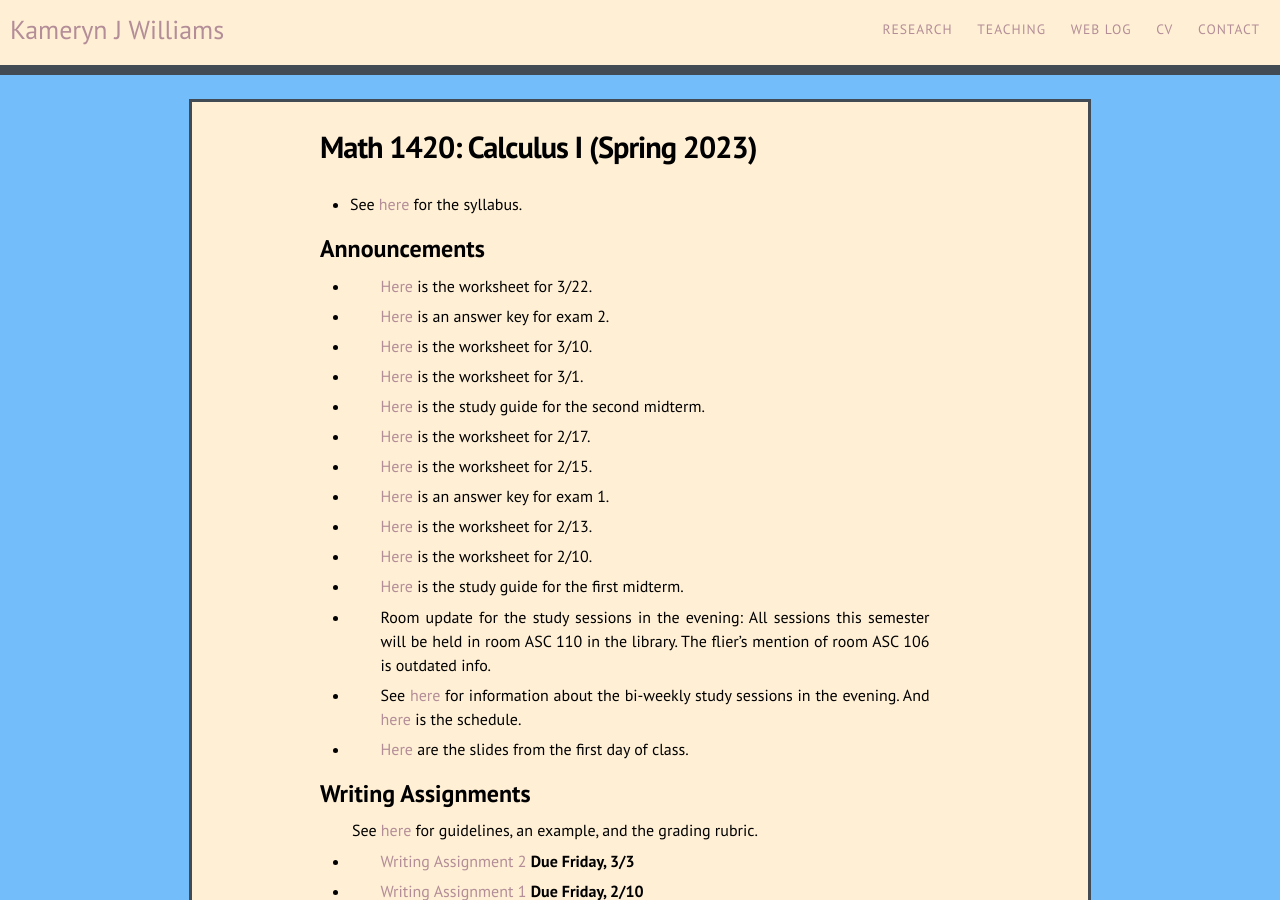
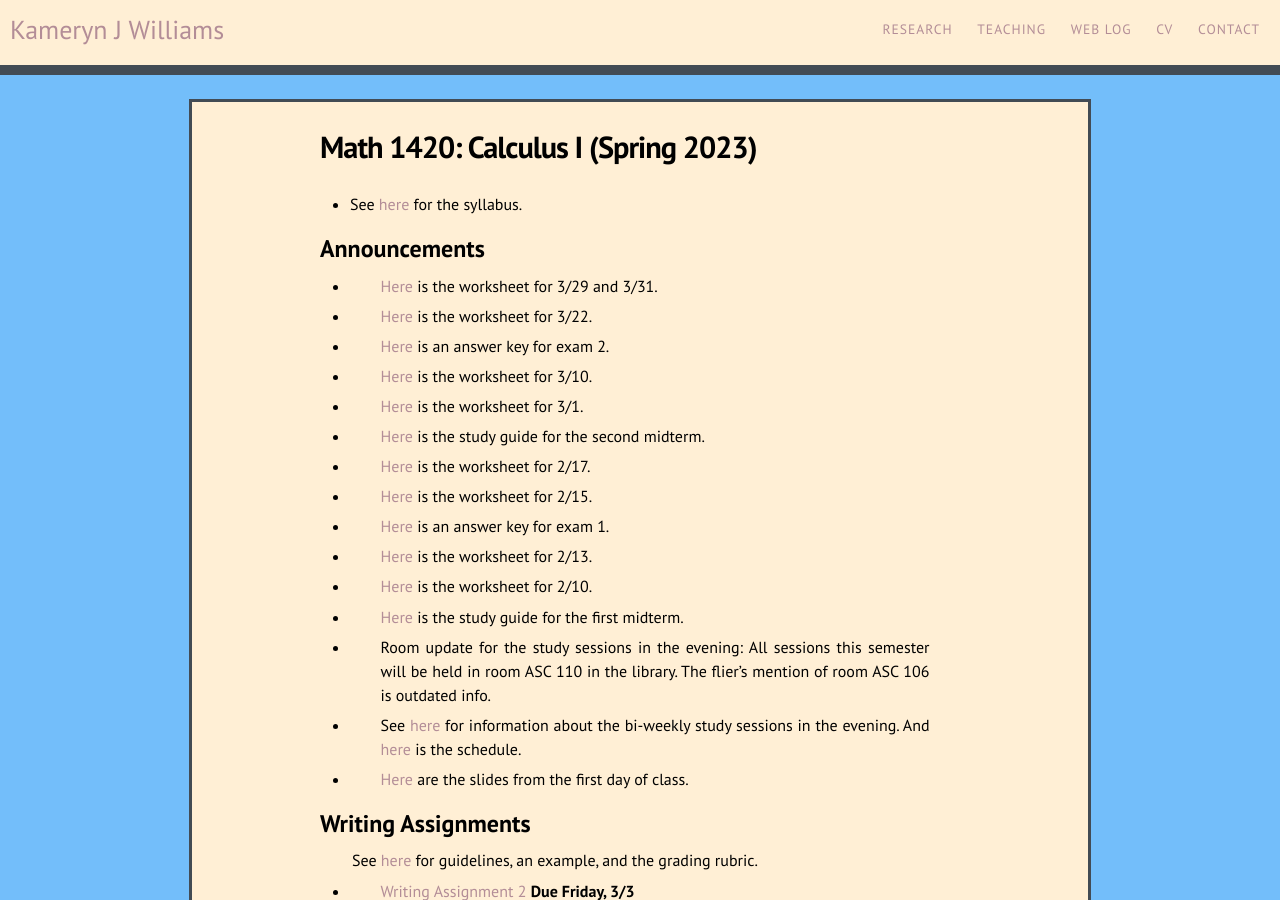
Before and after one commit to kamerynjw/kamerynjw.github.io, a Jekyll site: the page built from teaching/2023/math1420.md, in a window 1280 px wide and 900 px high. Built offline with Jekyll 4.4.1, drawn with Linux system fonts in a browser that asks for light colours; nearby versions of some CDN libraries.

Commit message:
next weeks's worksheet

```diff
--- a/teaching/2023/math1420.md
+++ b/teaching/2023/math1420.md
@@ -9,6 +9,8 @@ permalink: /teaching/2023/math1420/
 
 Announcements
 -------------
+
+* [Here]({{ page.url }}ws4.7.pdf) is the worksheet for 3/29 and 3/31.
 
 * [Here]({{ page.url }}ws4.5.pdf) is the worksheet for 3/22.
 
```
Also changed, not shown: 1 other file.
